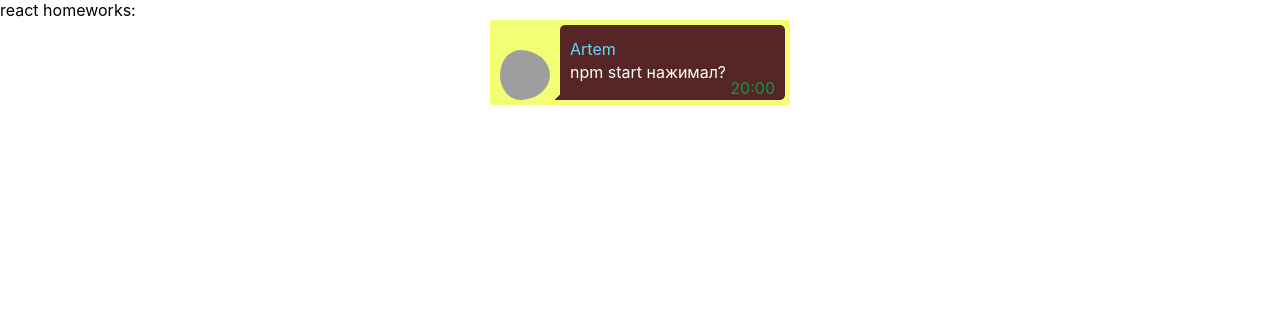
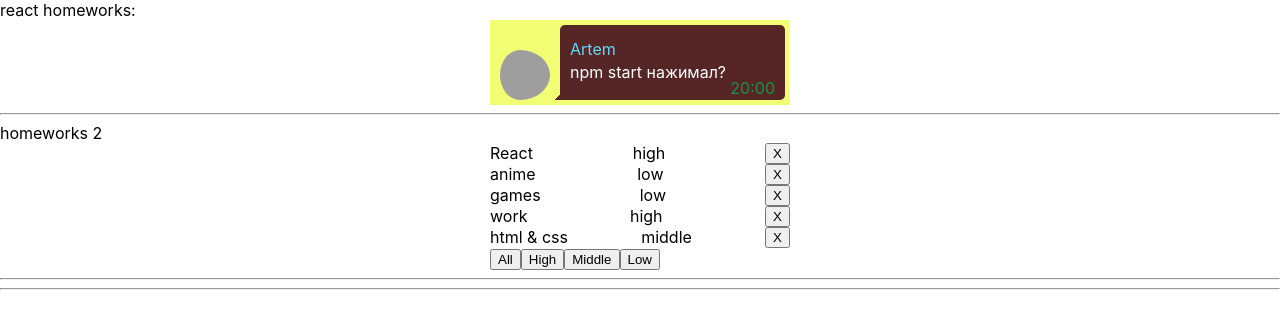
Before and after one commit to Valentin-Prokofev/homeworks-from-Ignat, a React (Create React App) app: page / in a window 1280 px wide. Shown: the top 328 px of the page. Built offline with nearby package versions, Linux system fonts and the light colour scheme; grey boxes are pictures that could not be loaded.

Commit message:
Dz_lesson_2

```diff
--- a/src/p1-main/m1-ui/u1-app/App.tsx
+++ b/src/p1-main/m1-ui/u1-app/App.tsx
@@ -1,13 +1,14 @@
 import React from 'react'
 import s from './App.module.css'
 import HW1 from '../../../p2-homeworks/h1/HW1'
+import HW2 from "../../../p2-homeworks/h2/HW2";
 
 function App() {
     return (
         <div className={s.App}>
             <div>react homeworks:</div>
             <HW1/>
-            {/*<HW2/>*/}
+            <HW2/>
             {/*<HW3/>*/}
             {/*<HW4/>*/}
             {/*<HW5/>*/}
--- a/src/p2-homeworks/h2/Affair.tsx
+++ b/src/p2-homeworks/h2/Affair.tsx
@@ -1,20 +1,29 @@
 import React from 'react'
+import {AffairType} from "./HW2";
+import Affairs from "./Affairs";
+import affairs from "./Affairs";
+import style from "./Affairs.module.css";
 
 type AffairPropsType = {
     // key не нужно типизировать
-    affair: any // need to fix any
-    deleteAffairCallback: any // need to fix any
+    affair: AffairType
+    deleteAffairCallback: (_id: number) => void
 }
 
 function Affair(props: AffairPropsType) {
-    const deleteCallback = () => {}// need to fix
+    const deleteCallback = () => {
+        props.deleteAffairCallback(props.affair._id)
+    }// need to fix
 
     return (
-        <div>
-            // show some text
+        <>
+            <div className={style.flex}>
+                <span>{props.affair.name}</span>
+                <span>{props.affair.priority}</span>
+                <button onClick={deleteCallback}>X</button>
+            </div>
 
-            <button onClick={deleteCallback}>X</button>
-        </div>
+        </>
     )
 }
 
--- a/src/p2-homeworks/h2/Affairs.module.css
+++ b/src/p2-homeworks/h2/Affairs.module.css
@@ -1,3 +1,11 @@
-.someClass {
+.flex {
+    margin: 0 auto;
+    max-width: 300px;
+    display: flex;
+    justify-content: space-between;
+}
 
+.flex_button {
+    margin: 0 auto;
+    max-width: 300px;
 }
--- a/src/p2-homeworks/h2/Affairs.tsx
+++ b/src/p2-homeworks/h2/Affairs.tsx
@@ -1,11 +1,12 @@
-import React from 'react'
+import React, {SetStateAction} from 'react'
+import style from "./Affairs.module.css";
 import Affair from './Affair'
-import {AffairType} from './HW2'
+import {AffairType, FilterType} from './HW2'
 
 type AffairsPropsType = { // need to fix any
-    data: any
-    setFilter: any
-    deleteAffairCallback: any
+    data: Array<AffairType>
+    setFilter: (filterType:FilterType)=>void
+    deleteAffairCallback: (_id: number)=>void
 }
 
 function Affairs(props: AffairsPropsType) {
@@ -17,20 +18,14 @@ function Affairs(props: AffairsPropsType) {
         />
     ))
 
-    const setAll = () => {} // need to fix
-    const setHigh = () => {}
-    const setMiddle = () => {}
-    const setLow = () => {}
-
     return (
-        <div>
-
+        <div className={style.flex_button}>
             {mappedAffairs}
 
-            <button onClick={setAll}>All</button>
-            <button onClick={setHigh}>High</button>
-            <button onClick={setMiddle}>Middle</button>
-            <button onClick={setLow}>Low</button>
+            <button onClick={()=>props.setFilter("all")}>All</button>
+            <button onClick={()=>props.setFilter("high")}>High</button>
+            <button onClick={()=>props.setFilter("middle")}>Middle</button>
+            <button onClick={()=>props.setFilter("low")}>Low</button>
         </div>
     )
 }
--- a/src/p2-homeworks/h2/HW2.tsx
+++ b/src/p2-homeworks/h2/HW2.tsx
@@ -2,12 +2,18 @@ import React, {useState} from 'react'
 import Affairs from './Affairs'
 
 // types
-export type AffairPriorityType = any // need to fix any
-export type AffairType = any // need to fix any
+export type AffairPriorityType = 'high' | 'low' | 'middle'
+
+export type AffairType = {
+    _id: number
+    name: string
+    priority: string
+}
+
 export type FilterType = 'all' | AffairPriorityType
 
 // constants
-const defaultAffairs: any = [ // need to fix any
+const defaultAffairs: Array<AffairType> = [
     {_id: 1, name: 'React', priority: 'high'},
     {_id: 2, name: 'anime', priority: 'low'},
     {_id: 3, name: 'games', priority: 'low'},
@@ -16,20 +22,35 @@ const defaultAffairs: any = [ // need to fix any
 ]
 
 // pure helper functions
-export const filterAffairs = (affairs: any, filter: any): any => { // need to fix any
-    if (filter === 'all') return affairs
-    else return // need to fix
+export const filterAffairs = (affairs: Array<AffairType>, filter: FilterType): Array<AffairType> => { // need to fix any
+    if (filter === 'all') {
+        return affairs
+    } else if (filter === 'high') {
+        return affairs.filter((p) => p.priority === 'high')
+    } else if (filter === 'middle') {
+        return affairs.filter((p) => p.priority === 'middle')
+    } else if (filter === 'low') {
+        return affairs.filter((p) => p.priority === 'low')
+    }else {
+        return []
+    }
 }
-export const deleteAffair = (affairs: any, _id: any): any => { // need to fix any
-    return // need to fix
+
+
+export const deleteAffair = (affairs: Array<AffairType>, _id: number): Array<AffairType> => {
+    return affairs.filter((affairs) => affairs._id !== _id)
 }
 
 function HW2() {
-    const [affairs, setAffairs] = useState<any>(defaultAffairs) // need to fix any
+    const [affairs, setAffairs] = useState<Array<AffairType>>(defaultAffairs)
     const [filter, setFilter] = useState<FilterType>('all')
 
     const filteredAffairs = filterAffairs(affairs, filter)
-    const deleteAffairCallback = (_id: any) => setAffairs(deleteAffair(affairs, _id)) // need to fix any
+    const deleteAffairCallback = (_id: number) => setAffairs(deleteAffair(affairs, _id))
+
+    // const filterAffairCallBack = (filterType:FilterType) => {
+    //     setAffairs(filterAffairs(defaultAffairs, filterType))
+    // }
 
     return (
         <div>
@@ -39,7 +60,8 @@ function HW2() {
             {/*should work (должно работать)*/}
             <Affairs
                 data={filteredAffairs}
-                setFilter={setFilter}
+                setFilter = {setFilter}
+                // filterAffairCallBack={filterAffairCallBack}
                 deleteAffairCallback={deleteAffairCallback}
             />
 
```
